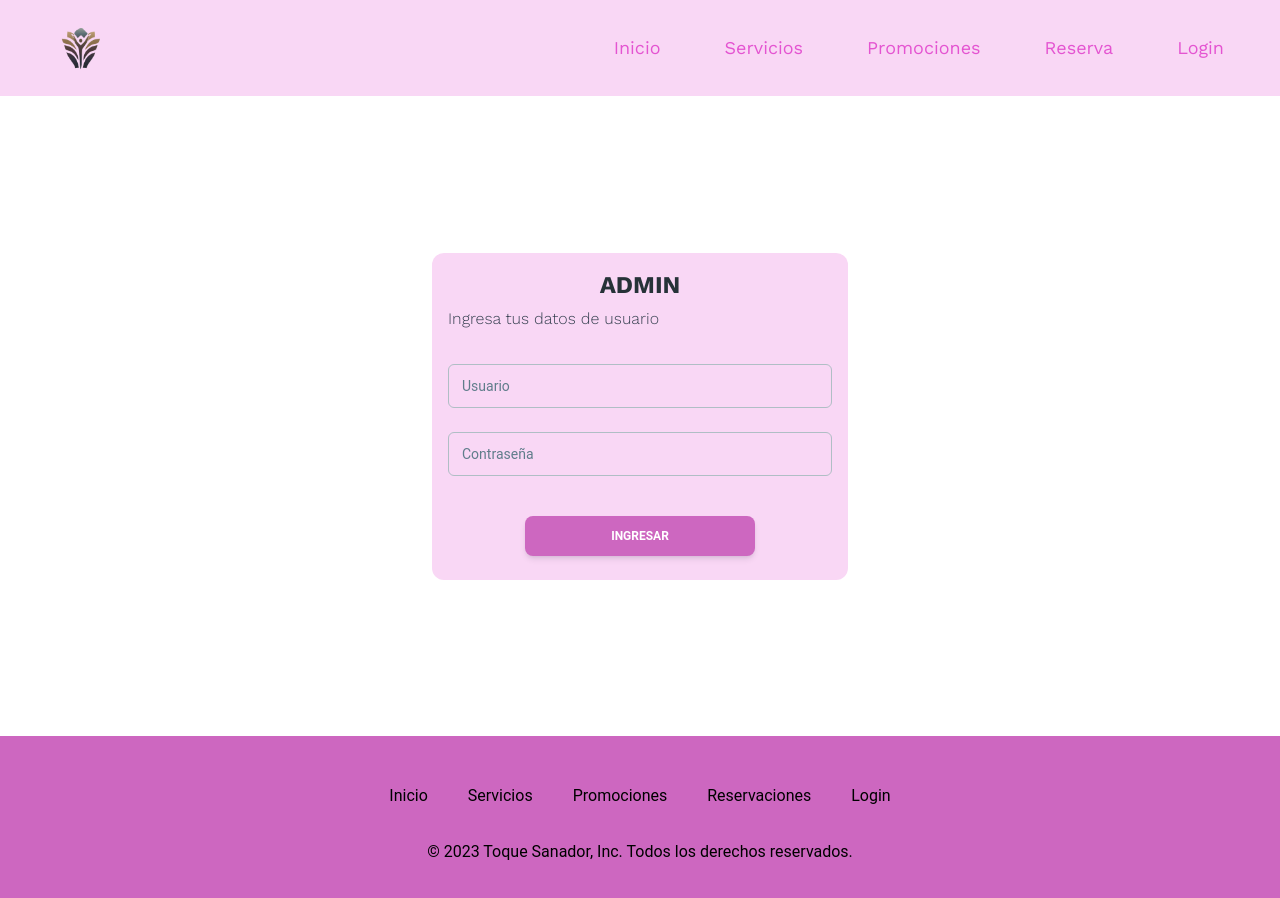
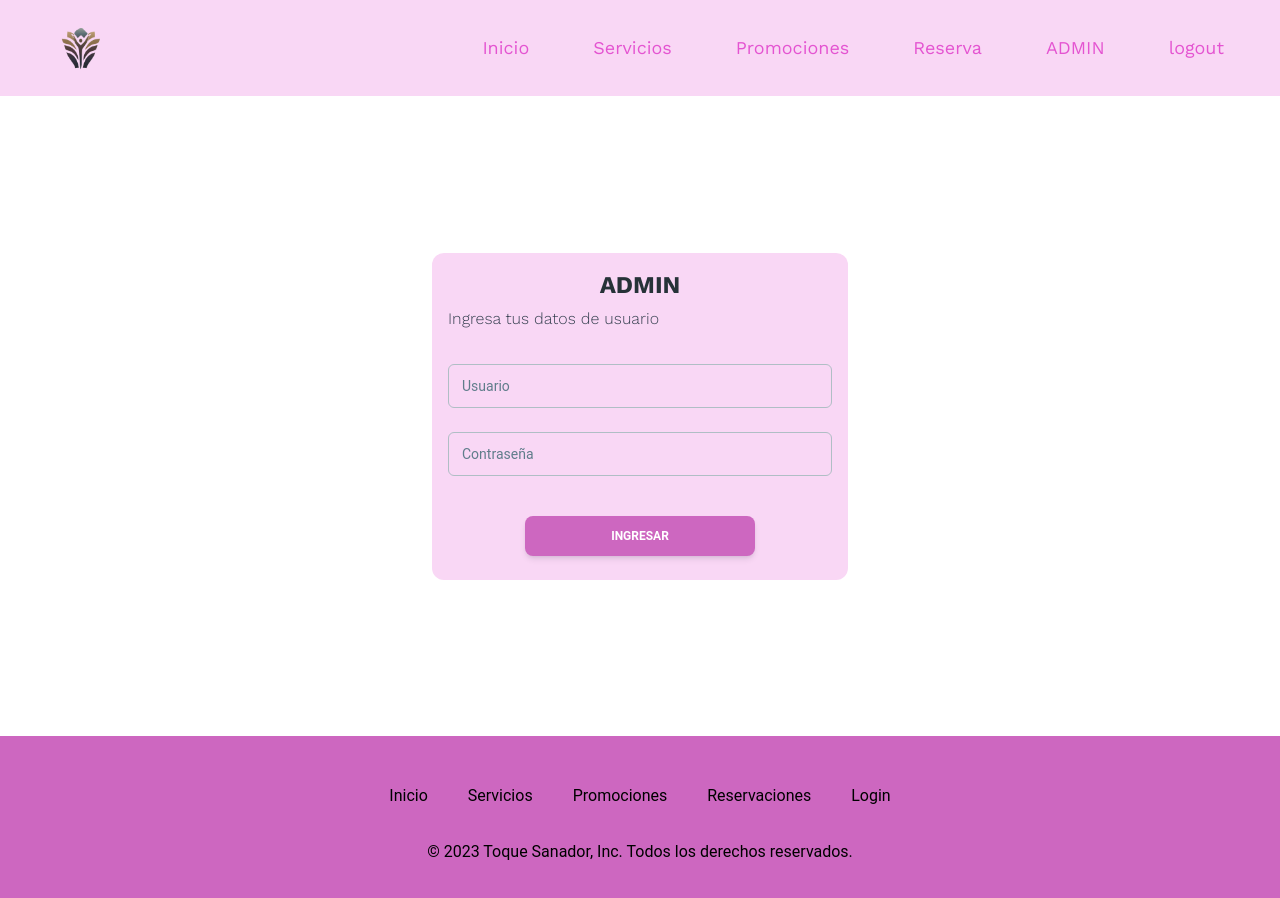
Before and after one commit to luisparedes29/Frontend-SPA, a React (Vite) app in the folder Frontend/: page /Login in a window 1280 px wide. Shown: the top 898 px of the page. Built offline with nearby package versions, Linux system fonts and the light colour scheme; no server answers; sample sign-in values are in the browser's storage.

Commit message:
Modificaciones Loggeo

```diff
--- a/Frontend/src/components/Header.jsx
+++ b/Frontend/src/components/Header.jsx
@@ -1,10 +1,12 @@
 import { FaBars, FaTimes } from 'react-icons/fa'
-import { useState } from 'react'
+import { useContext, useState } from 'react'
 import logo from '../assets/img/logo.webp'
 import { NavLink } from 'react-router-dom'
+import { AuthContext } from '../context/AuthContext'
 
 const Header = ({ condicion = false }) => {
   const [clase, setClase] = useState('-left-full')
+  const { token, logout } = useContext(AuthContext)
   function cambio() {
     if (clase == '-left-full') {
       setClase('left-0')
@@ -67,6 +69,26 @@ const Header = ({ condicion = false }) => {
                   Reserva
                 </li>
               </NavLink>
+              {token && (
+                <NavLink to='/Admin'>
+                  <li
+                    onClick={cambio}
+                    className='p-4  hover:border-letrasHead hover:border-2 hover:bg-marronOscuro hover:bg-opacity-30 hover:rounded-lg sm:text-lg'
+                  >
+                    ADMIN
+                  </li>
+                </NavLink>
+              )}
+              {token ? (
+                <div onClick={logout}>
+                  <li
+                    onClick={cambio}
+                    className='p-4  hover:border-letrasHead hover:border-2 hover:bg-marronOscuro hover:bg-opacity-30 hover:rounded-lg sm:text-lg'
+                  >
+                    logout
+                  </li>
+                </div>
+              ) : (
                 <NavLink to='/Login'>
                   <li
                     onClick={cambio}
@@ -75,6 +97,7 @@ const Header = ({ condicion = false }) => {
                     Login
                   </li>
                 </NavLink>
+              )}
             </ul>
             <FaBars
               className='text-4xl text-white cursor-pointer sm:hidden'
--- a/Frontend/src/components/TablaUsuarios.jsx
+++ b/Frontend/src/components/TablaUsuarios.jsx
@@ -38,7 +38,8 @@ function TablaUsuarios() {
             </tr>
           </thead>
           <tbody>
-            {usuarios.map(({ _id, nombre, usuario }, index) => {
+            {usuarios &&
+              usuarios.map(({ _id, nombre, usuario }, index) => {
                 const isLast = index === usuarios.length - 1
                 const classes = isLast
                   ? 'p-2'
--- a/Frontend/src/context/AuthContext.jsx
+++ b/Frontend/src/context/AuthContext.jsx
@@ -8,8 +8,9 @@ const AuthProvider = ({ children }) => {
 
   // Función para establecer el token en el contexto y en el almacenamiento local
   const login = (newToken) => {
+    console.log('Setting token:', newToken)
+    localStorage.setItem('token', newToken)
     setToken(newToken)
-    localStorage.setItem('token', newToken)
   }
 
   // Función para eliminar el token del contexto y del almacenamiento local
@@ -18,11 +19,21 @@ const AuthProvider = ({ children }) => {
     localStorage.removeItem('token')
   }
 
+  async function usinglocal() {}
+
   // Verificar si hay un token guardado en el almacenamiento local al cargar la aplicación
   useEffect(() => {
     const storedToken = localStorage.getItem('token')
     if (storedToken) {
-      setToken(storedToken)
+      const decodedToken = jwt_decode(storedToken)
+      const currentTime = Date.now() / 1000 // Obtener la fecha actual en segundos
+
+      // Verificar si el token está vencido
+      if (decodedToken.exp < currentTime) {
+        logout() // Si el token está vencido, hacer logout
+      } else {
+        setToken(storedToken) // Si el token es válido, establecerlo en el estado
+      }
     }
   }, [])
 
--- a/Frontend/src/context/UsuariosContext.jsx
+++ b/Frontend/src/context/UsuariosContext.jsx
@@ -6,7 +6,7 @@ export const UsuariosContext = createContext()
 export function UsuariosProvider({ children }) {
   const { token } = useContext(AuthContext)
   const [usuarios, setUsuarios] = useState([])
-  console.log(token)
+  // console.log(token)
 
   useEffect(() => {
     fetch('http://localhost:3000/usuarios', {
--- a/Frontend/src/pages/Admin.jsx
+++ b/Frontend/src/pages/Admin.jsx
@@ -11,6 +11,7 @@ import { AuthContext } from '../context/AuthContext'
 
 const Admin = () => {
   const { token } = useContext(AuthContext)
+  console.log(token)
   const navigate = useNavigate()
 
   useEffect(() => {
```
Lines whose indentation alone changed are shown as unchanged.
